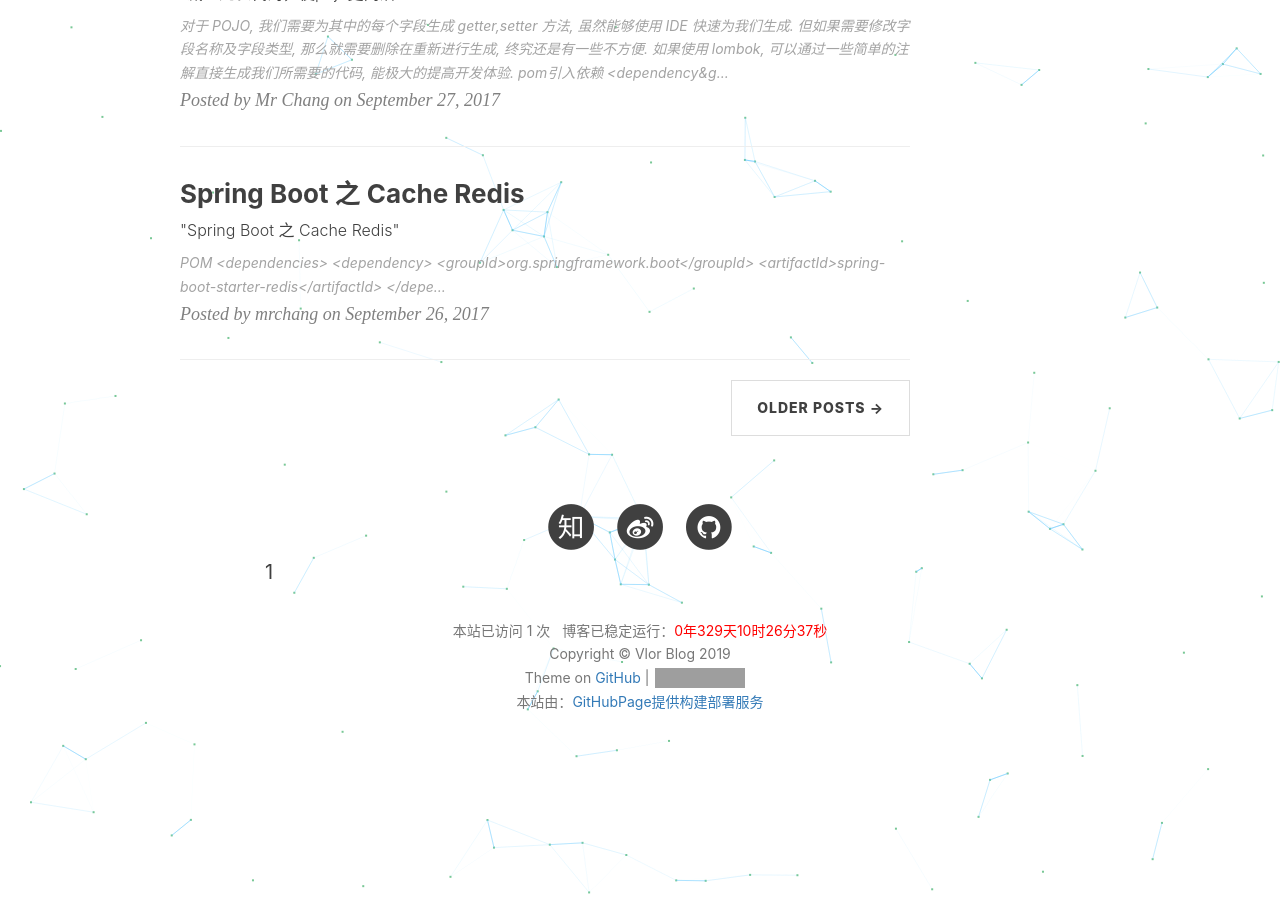
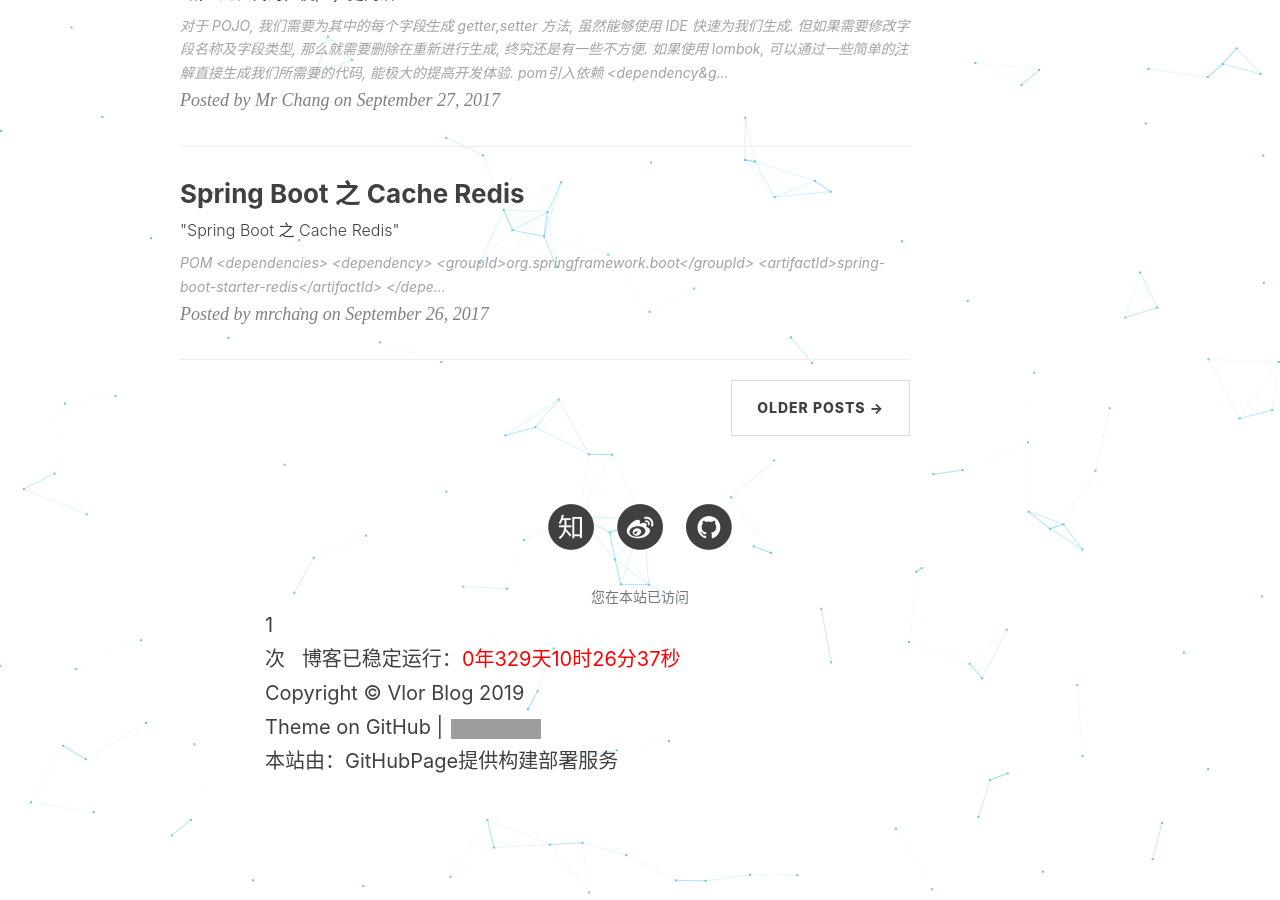
Before and after one commit to VincentZhangy/vlor.github.io, a Jekyll site: the page built from index.html, in a window 1280 px wide and 900 px high, scrolled down 2487 px. Built offline with Jekyll 4.4.1, drawn with Linux system fonts in a browser that asks for light colours; nearby versions of some CDN libraries; the list of posts is cut into pages by our own code; comment, search, counter and statistics services are not loaded; some of the changed lines change nothing that is shown; grey boxes are pictures that could not be loaded.

Commit message:
2019计划

```diff
--- a/_includes/footer.html
+++ b/_includes/footer.html
@@ -90,8 +90,8 @@
                     </li>
                     {% endif %}
                 </ul>
-                <div id="result1"></div>
                 <p class="copyright text-muted">
+                    您在本站已访问<div id="result1"></div>次
                     <script type="text/javascript">
                         if (localStorage.pagecount){
                             localStorage.pagecount=Number(localStorage.pagecount)+1;
@@ -100,71 +100,6 @@
                             localStorage.pagecount=1;
                         }
                         document.getElementById("result1").innerHTML=localStorage.pagecount;
-                        var caution=false
-                        function setCookie(name,value,expires,path,domain,secure)
-                        {
-                            var curCookie=name+"="+escape(value) +
-                                ((expires)?";expires="+expires.toGMTString() : "") +
-                                ((path)?"; path=" + path : "") +
-                                ((domain)? "; domain=" + domain : "") +
-                                ((secure)?";secure" : "")
-                            if(!caution||(name + "=" + escape(value)).length <= 4000)
-                            {
-                                document.cookie = curCookie
-                            }
-                            else if(confirm("Cookie exceeds 4KB and will be cut!"))
-                            {
-                                document.cookie = curCookie
-                            }
-                        }
-                        function getCookie(name)
-                        {
-                            var prefix = name + "="
-                            var cookieStartIndex = document.cookie.indexOf(prefix)
-                            if (cookieStartIndex == -1)
-                            {
-                                return null
-                            }
-                            var cookieEndIndex=document.cookie.indexOf(";",cookieStartIndex+prefix.length)
-                            if(cookieEndIndex == -1)
-                            {
-                                cookieEndIndex = document.cookie.length
-                            }
-                            return unescape(document.cookie.substring(cookieStartIndex+prefix.length,cookieEndIndex))
-                        }
-                        function deleteCookie(name, path, domain)
-                        {
-                            if(getCookie(name))
-                            {
-                                document.cookie = name + "=" +
-                                    ((path) ? "; path=" + path : "") +
-                                    ((domain) ? "; domain=" + domain : "") +
-                                    "; expires=Thu, 01-Jan-70 00:00:01 GMT"
-                            }
-                        }
-                        function fixDate(date)
-                        {
-                            var base=new Date(0)
-                            var skew=base.getTime()
-                            if(skew>0)
-                            {
-                                date.setTime(date.getTime()-skew)
-                            }
-                        }
-                        var now=new Date()
-                        fixDate(now)
-                        now.setTime(now.getTime()+365 * 24 * 60 * 60 * 1000)
-                        var visits = getCookie("counter")
-                        if(!visits)
-                        {
-                            visits=1;
-                        }
-                        else
-                        {
-                            visits=parseInt(visits)+1;
-                        }
-                        setCookie("counter", visits, now)
-                        document.write("本站已访问 " + visits + " 次")
                     </script>
                     &nbsp;&nbsp;博客已稳定运行：<span id="htmer_time" style="color: red;"></span>
                     <br/>
```
